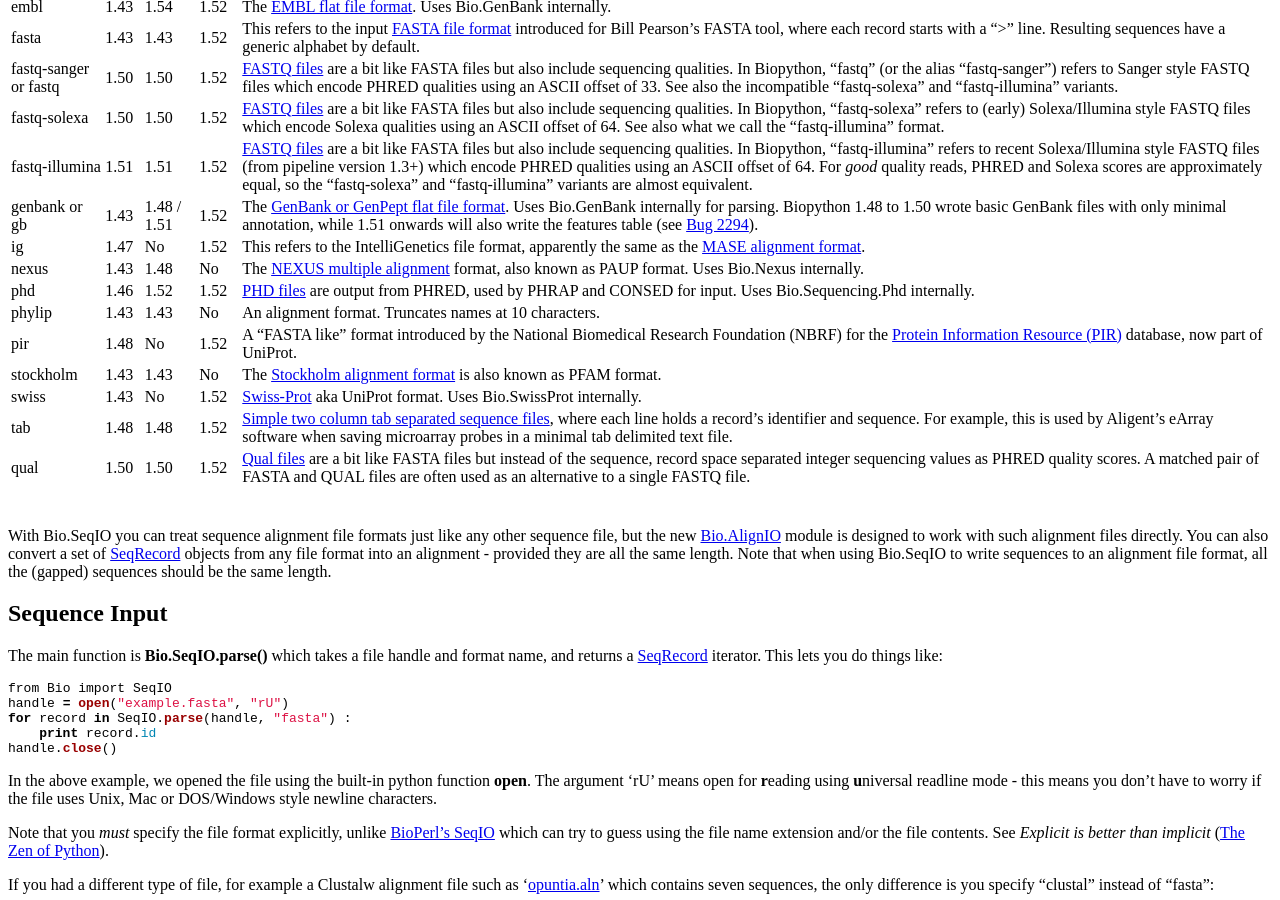
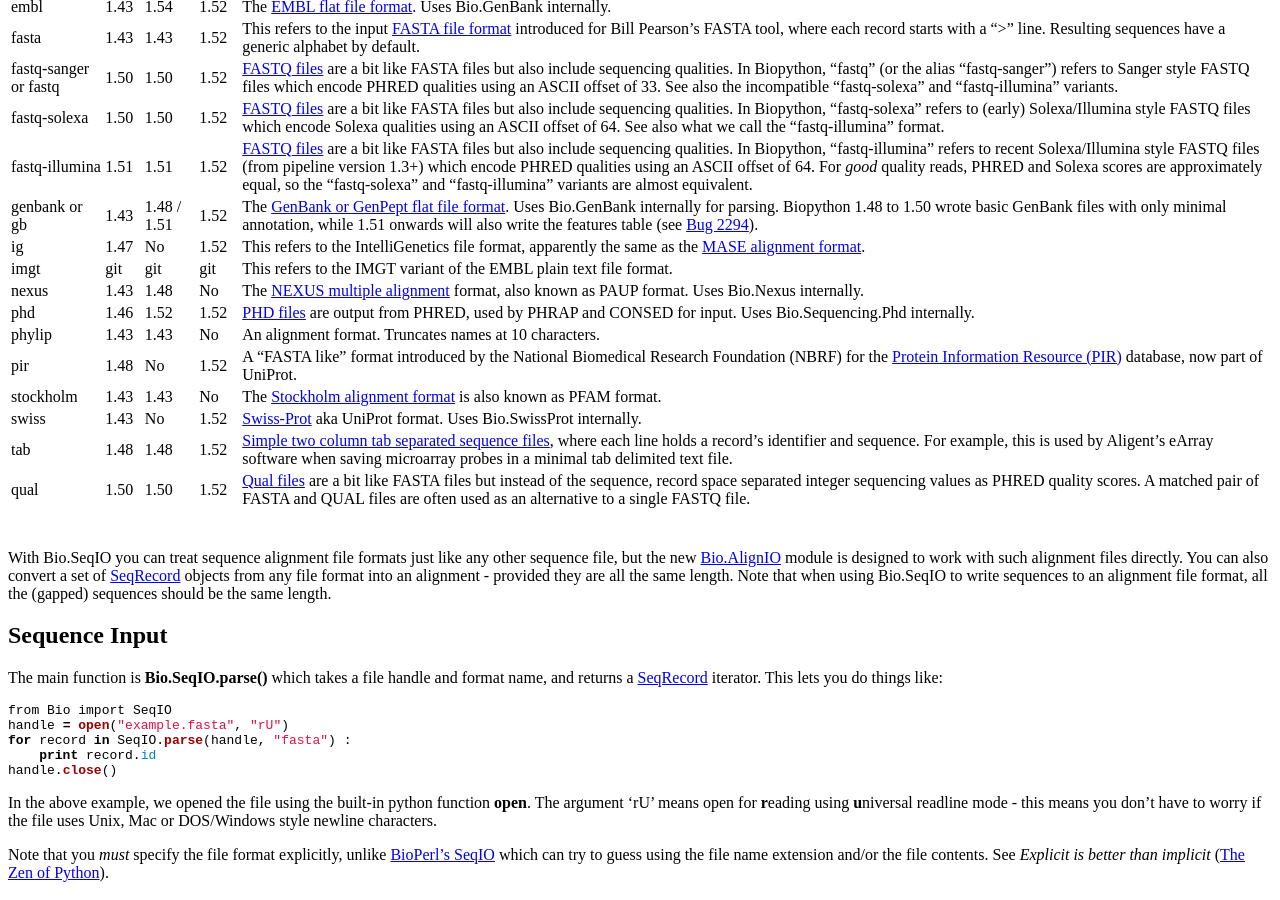
Before and after one commit to biopython/biopython.github.io, a Jekyll site: the page built from wiki/SeqIO.md, in a window 1280 px wide and 900 px high, scrolled down 615 px. Built offline with Jekyll 4.4.1, drawn with Linux system fonts in a browser that asks for light colours.

Commit message:
/* File Formats */ IMGT

```diff
--- a/wiki/SeqIO.md
+++ b/wiki/SeqIO.md
@@ -67,6 +67,7 @@ SeqIO](bp:HOWTO:SeqIO#Formats "wikilink") and
 | fastq-illumina        | 1.51 | 1.51        | 1.52  | [FASTQ files](http://en.wikipedia.org/wiki/FASTQ_format) are a bit like FASTA files but also include sequencing qualities. In Biopython, "fastq-illumina" refers to recent Solexa/Illumina style FASTQ files (from pipeline version 1.3+) which encode PHRED qualities using an ASCII offset of 64. For *good* quality reads, PHRED and Solexa scores are approximately equal, so the "fastq-solexa" and "fastq-illumina" variants are almost equivalent. |
 | genbank or gb         | 1.43 | 1.48 / 1.51 | 1.52  | The [GenBank or GenPept flat file format](bp:GenBank_sequence_format "wikilink"). Uses Bio.GenBank internally for parsing. Biopython 1.48 to 1.50 wrote basic GenBank files with only minimal annotation, while 1.51 onwards will also write the features table (see [Bug 2294](http://bugzilla.open-bio.org/show_bug.cgi?id=2294)).                                                                                                                      |
 | ig                    | 1.47 | No          | 1.52  | This refers to the IntelliGenetics file format, apparently the same as the [MASE alignment format](bp:Mase_multiple_alignment_format "wikilink").                                                                                                                                                                                                                                                                                                         |
+| imgt                  | git  | git         | git   | This refers to the IMGT variant of the EMBL plain text file format.                                                                                                                                                                                                                                                                                                                                                                                       |
 | nexus                 | 1.43 | 1.48        | No    | The [NEXUS multiple alignment](bp:NEXUS_multiple_alignment_format "wikilink") format, also known as PAUP format. Uses Bio.Nexus internally.                                                                                                                                                                                                                                                                                                               |
 | phd                   | 1.46 | 1.52        | 1.52  | [PHD files](bp:PHD_sequence_format "wikilink") are output from PHRED, used by PHRAP and CONSED for input. Uses Bio.Sequencing.Phd internally.                                                                                                                                                                                                                                                                                                             |
 | phylip                | 1.43 | 1.43        | No    | An alignment format. Truncates names at 10 characters.                                                                                                                                                                                                                                                                                                                                                                                                    |
```
Also changed, not shown: 1 other file.
